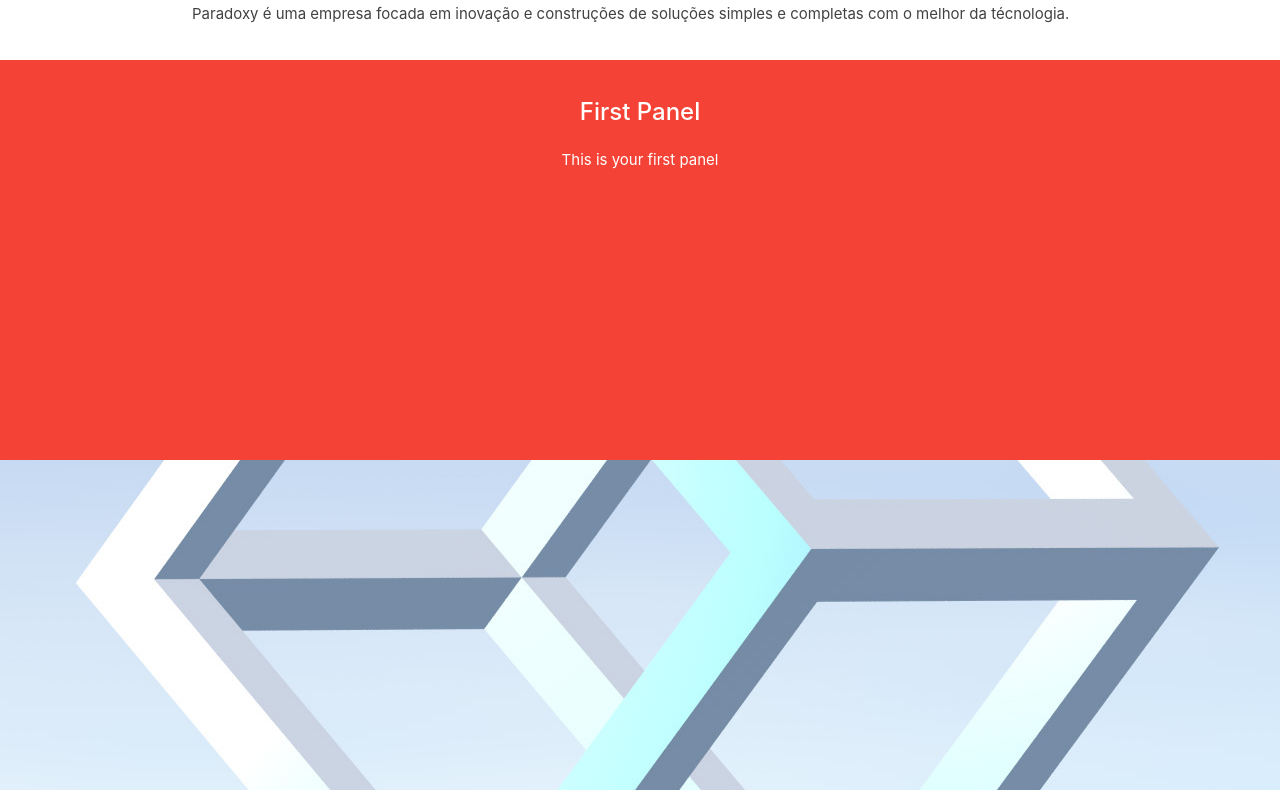
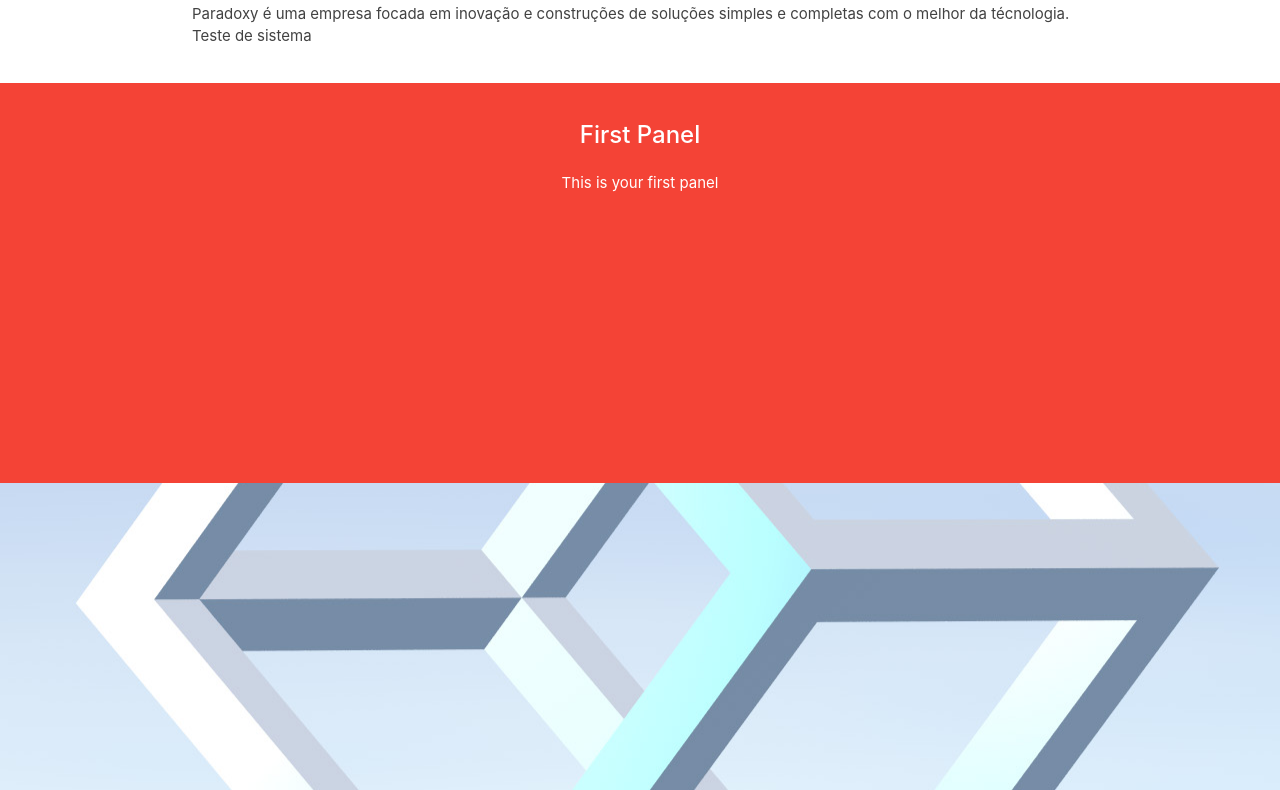
Before and after one commit to Rafaluck46/paradoxy, a website: page index.html in a window 1280 px wide. Shown: the part 207-997 px from the top of the page. Drawn offline with Linux system fonts and the light colour scheme.

Commit message:
ajuste teste

```diff
--- a/index.html
+++ b/index.html
@@ -30,7 +30,8 @@
         <div class="enterprise-principal-content col-2">
             <h2 class="header">Paradoxy</h2>
             <p class="grey-text text-darken-3 lighten-3">Paradoxy é uma empresa focada em inovação e construções de
-                soluções simples e completas com o melhor da técnologia.</p>
+                soluções simples e completas com o melhor da técnologia. Teste de sistema</p>
+
         </div>
     </div>
     <div class="carousel carousel-slider center">
```
